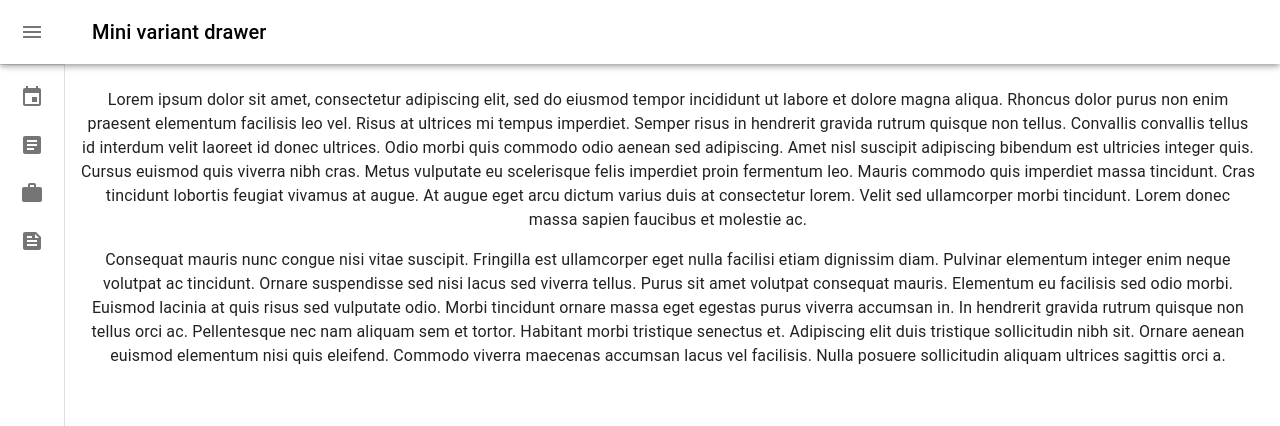
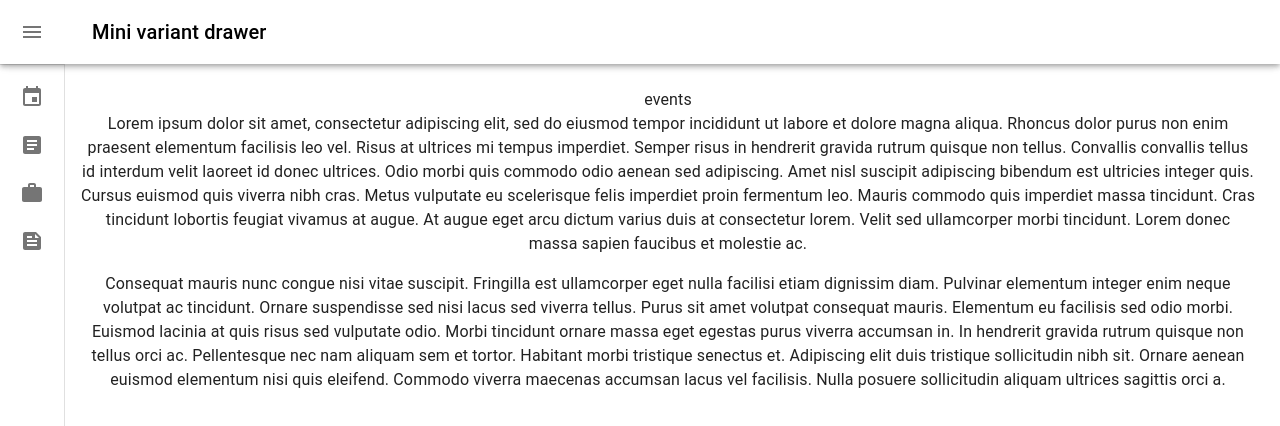
Before and after one commit to sirnobys/turntabl-website-ui, a React (Create React App) app: page /admin in a window 1280 px wide. Shown: the top 426 px of the page. Built offline with nearby package versions, Linux system fonts and the light colour scheme.

Commit message:
switch content based on button click

```diff
--- /dev/null
+++ b/src/components/Blogs.jsx
@@ -0,0 +1,12 @@
+import { Box } from "@mui/material";
+import React from "react";
+
+const Blogs = () => {
+    return (
+        <Box>
+            blogs
+        </Box>
+    )
+}
+
+export default Blogs;
--- /dev/null
+++ b/src/components/Careers.jsx
@@ -0,0 +1,12 @@
+import { Box } from "@mui/material";
+import React from "react";
+
+const Careers = () => {
+    return (
+        <Box>
+            careers
+        </Box>
+    )
+}
+
+export default Careers;
--- /dev/null
+++ b/src/components/Events.jsx
@@ -0,0 +1,12 @@
+import { Box } from "@mui/material";
+import React from "react";
+
+const Events = () => {
+    return (
+        <Box>
+            events
+        </Box>
+    )
+}
+
+export default Events;
--- /dev/null
+++ b/src/components/Newsletters.jsx
@@ -0,0 +1,12 @@
+import { Box } from "@mui/material";
+import React from "react";
+
+const Newsletters = () => {
+    return (
+        <Box>
+            Newsletters
+        </Box>
+    )
+}
+
+export default Newsletters;
--- a/src/components/index.js
+++ b/src/components/index.js
@@ -2,3 +2,7 @@ export { Slider, slides } from './carousel/Carousel';
 export { default as Testimonial } from './testimonial/Testimonial';
 export { default as Footer } from './Footer';
 export { default as Nav } from './Nav';
+export { default as Events } from './Events';
+export { default as Blogs } from './Blogs';
+export { default as Careers } from './Careers';
+export { default as Newsletters } from './Newsletters';
--- a/src/pages/AdminPage.jsx
+++ b/src/pages/AdminPage.jsx
@@ -1,8 +1,8 @@
-import * as React from 'react';
-import { styled, useTheme, Theme, CSSObject } from '@mui/material/styles';
+import React, { useState } from 'react';
+import { styled, useTheme } from '@mui/material/styles';
 import Box from '@mui/material/Box';
 import MuiDrawer from '@mui/material/Drawer';
-import MuiAppBar, { AppBarProps as MuiAppBarProps } from '@mui/material/AppBar';
+import MuiAppBar from '@mui/material/AppBar';
 import Toolbar from '@mui/material/Toolbar';
 import List from '@mui/material/List';
 import CssBaseline from '@mui/material/CssBaseline';
@@ -16,12 +16,12 @@ import ListItem from '@mui/material/ListItem';
 import ListItemButton from '@mui/material/ListItemButton';
 import ListItemIcon from '@mui/material/ListItemIcon';
 import ListItemText from '@mui/material/ListItemText';
-import InboxIcon from '@mui/icons-material/MoveToInbox';
-import MailIcon from '@mui/icons-material/Mail';
 import EventIcon from '@mui/icons-material/Event';
 import WorkIcon from '@mui/icons-material/Work';
 import FeedIcon from '@mui/icons-material/Feed';
 import ArticleIcon from '@mui/icons-material/Article';
+
+import { Events, Blogs, Careers, Newsletters } from '../components';
 
 const drawerWidth = 240;
 
@@ -92,7 +92,8 @@ const Drawer = styled(MuiDrawer, { shouldForwardProp: (prop) => prop !== 'open'
 
 const AdminPage = () => {
     const theme = useTheme();
-    const [open, setOpen] = React.useState(false);
+    const [open, setOpen] = useState(false);
+    const [section, setSection] = useState('events');
 
     const handleDrawerOpen = () => {
         setOpen(true);
@@ -139,6 +140,7 @@ const AdminPage = () => {
                                 justifyContent: open ? 'initial' : 'center',
                                 px: 2.5,
                             }}
+                            onClick={() => setSection('events')}
                         >
                             <ListItemIcon
                                 sx={{
@@ -159,6 +161,7 @@ const AdminPage = () => {
                                 justifyContent: open ? 'initial' : 'center',
                                 px: 2.5,
                             }}
+                            onClick={() => setSection('blogs')}
                         >
                             <ListItemIcon
                                 sx={{
@@ -179,6 +182,7 @@ const AdminPage = () => {
                                 justifyContent: open ? 'initial' : 'center',
                                 px: 2.5,
                             }}
+                            onClick={() => setSection('careers')}
                         >
                             <ListItemIcon
                                 sx={{
@@ -199,6 +203,7 @@ const AdminPage = () => {
                                 justifyContent: open ? 'initial' : 'center',
                                 px: 2.5,
                             }}
+                            onClick={() => setSection('newsletters')}
                         >
                             <ListItemIcon
                                 sx={{
@@ -216,6 +221,15 @@ const AdminPage = () => {
             </Drawer>
             <Box component="main" sx={{ flexGrow: 1, pt: { xs: 2, sm: 3 }, pl: { xs: 8, sm: 10 }, pr: { xs: 2, sm: 3 } }}>
                 <DrawerHeader />
+                {
+                    section === 'events' ?
+                    <Events />
+                    : section === 'blogs' ?
+                    <Blogs />
+                    : section === 'careers' ?
+                    <Careers />
+                    : <Newsletters />
+                }
                 <Typography paragraph>
                     Lorem ipsum dolor sit amet, consectetur adipiscing elit, sed do eiusmod
                     tempor incididunt ut labore et dolore magna aliqua. Rhoncus dolor purus non
```
